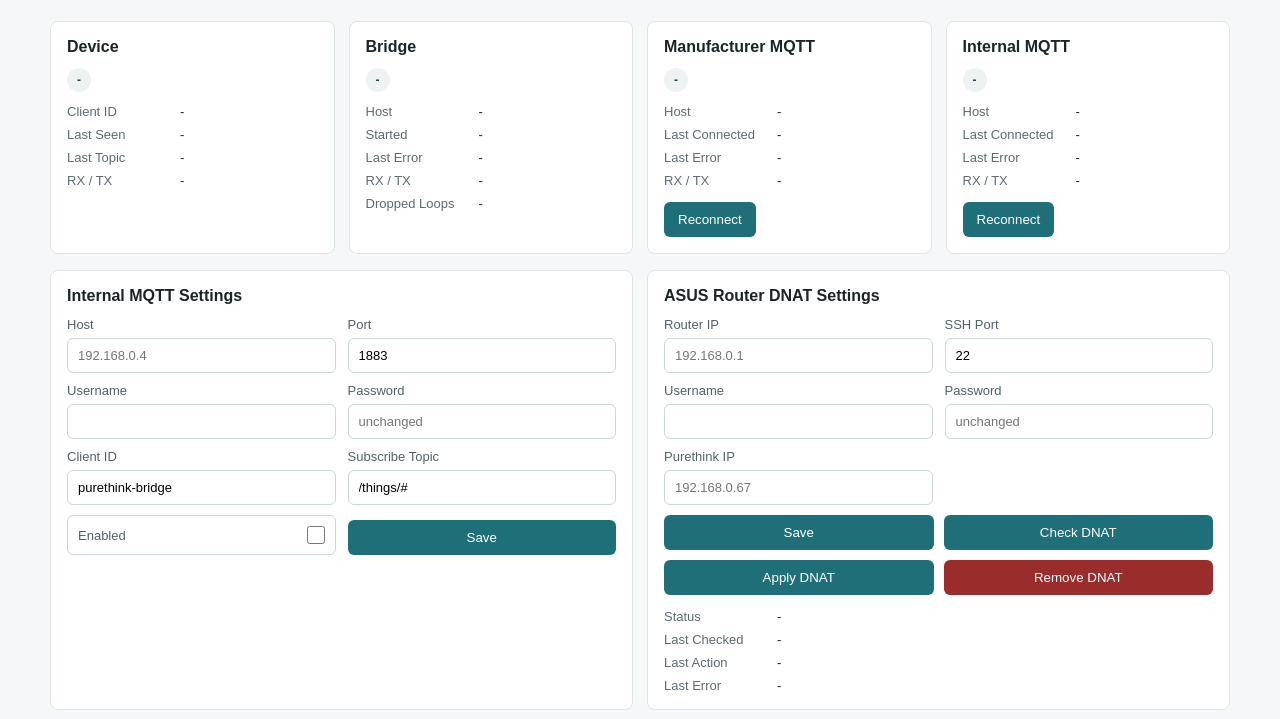
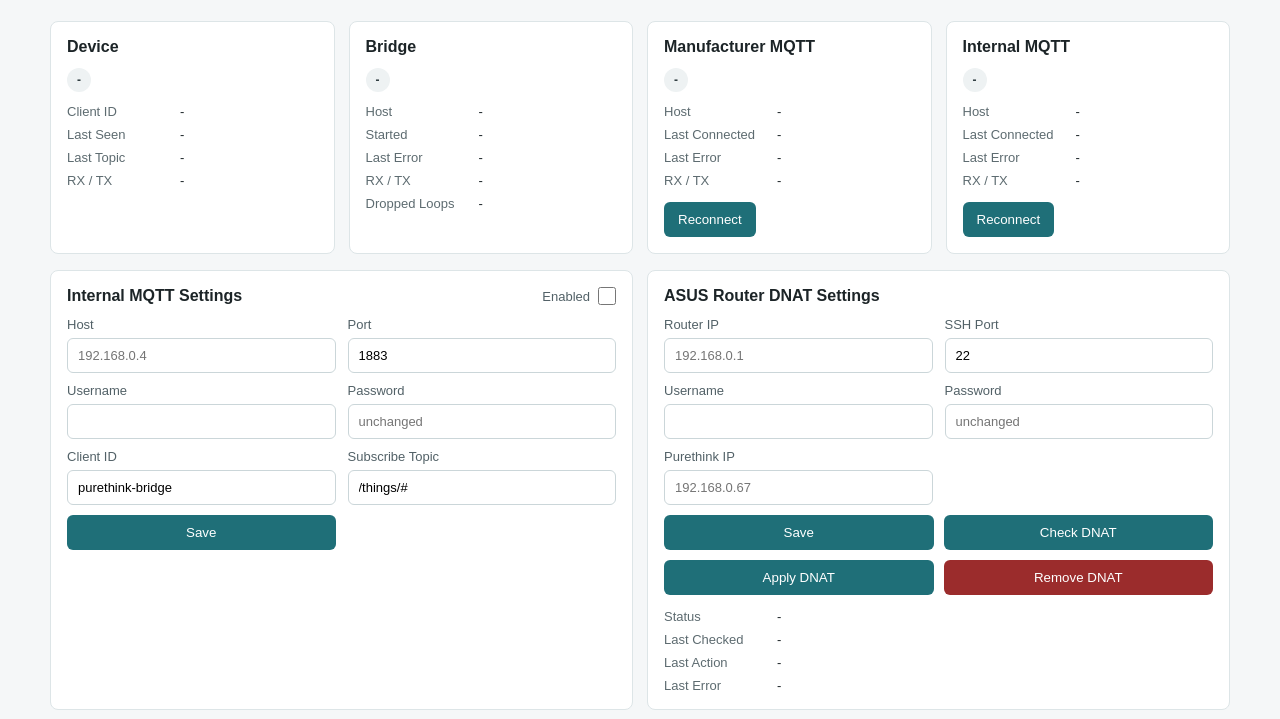
Before and after one commit to af950833/purethink_bridge, a website: page public/index.html in a window 1280 px wide. Shown: the part 81-800 px from the top of the page. Drawn offline with Linux system fonts and the light colour scheme; no server answers.

Commit message:
Place enabled toggle in settings header

```diff
--- a/public/index.html
+++ b/public/index.html
@@ -67,7 +67,13 @@
 
       <section class="settings-grid">
         <section class="settings">
-          <h2>Internal MQTT Settings</h2>
+          <div class="settings-title">
+            <h2>Internal MQTT Settings</h2>
+            <label class="checkbox-field">
+              <span>Enabled</span>
+              <input id="enabled" type="checkbox">
+            </label>
+          </div>
           <form id="configForm" class="internal-form">
             <label>
               <span>Host</span>
@@ -92,10 +98,6 @@
             <label>
               <span>Subscribe Topic</span>
               <input id="topic" name="topic" value="/things/#">
-            </label>
-            <label class="checkbox-field">
-              <span>Enabled</span>
-              <input id="enabled" type="checkbox">
             </label>
             <button type="submit">Save</button>
           </form>
--- a/public/styles.css
+++ b/public/styles.css
@@ -34,6 +34,18 @@ h1 {
 h2 {
   font-size: 16px;
   margin-bottom: 12px;
+}
+
+.settings-title {
+  display: flex;
+  align-items: flex-start;
+  justify-content: space-between;
+  gap: 12px;
+  margin-bottom: 12px;
+}
+
+.settings-title h2 {
+  margin-bottom: 0;
 }
 
 button {
@@ -228,12 +240,11 @@ label {
 .checkbox-field {
   display: flex;
   align-items: center;
-  justify-content: space-between;
-  align-self: end;
-  min-height: 38px;
-  border: 1px solid #cbd6d9;
-  border-radius: 6px;
-  padding: 0 10px;
+  justify-content: flex-end;
+  gap: 8px;
+  align-self: start;
+  min-height: 18px;
+  padding: 0;
 }
 
 .checkbox-field input {
```
